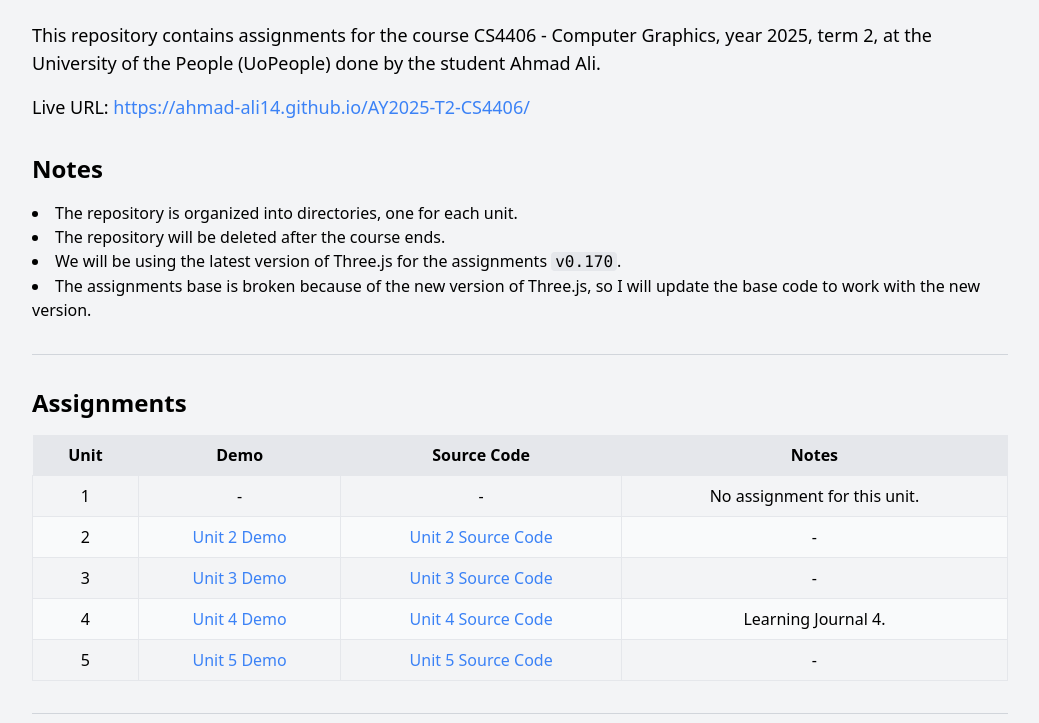
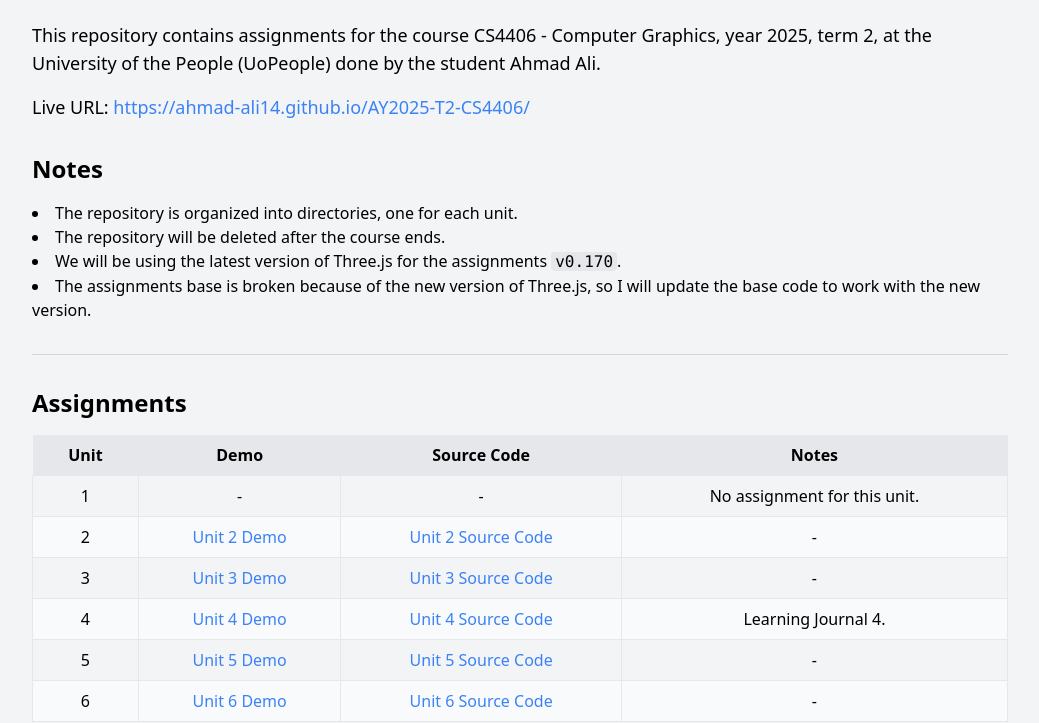
Before and after one commit to ahmad-ali14/AY2025-T2-CS4406, a website: page src/index.html in a window 1280 px wide. Shown: the part 80-803 px from the top of the page, without its empty margins (120-1159 px from the left). Drawn offline with nearby package versions, Linux system fonts and the light colour scheme.

Commit message:
unit6: add links

```diff
--- a/src/index.html
+++ b/src/index.html
@@ -124,6 +124,22 @@
                     </td>
                     <td class="border px-4 py-2">-</td>
                 </tr>
+                <tr class="text-center bg-gray-50">
+                    <td class="border px-4 py-2">6</td>
+                    <td class="border px-4 py-2">
+                        <a href="https://ahmad-ali14.github.io/AY2025-T2-CS4406/unit6/"
+                           class="text-blue-500 hover:underline">
+                            Unit 6 Demo
+                        </a>
+                    </td>
+                    <td class="border px-4 py-2">
+                        <a href="https://github.com/ahmad-ali14/AY2025-T2-CS4406/blob/main/src/unit6/code.ts"
+                           class="text-blue-500 hover:underline">
+                            Unit 6 Source Code
+                        </a>
+                    </td>
+                    <td class="border px-4 py-2">-</td>
+                </tr>
             </tbody>
         </table>
 
```
Also changed, not shown: README.md.
